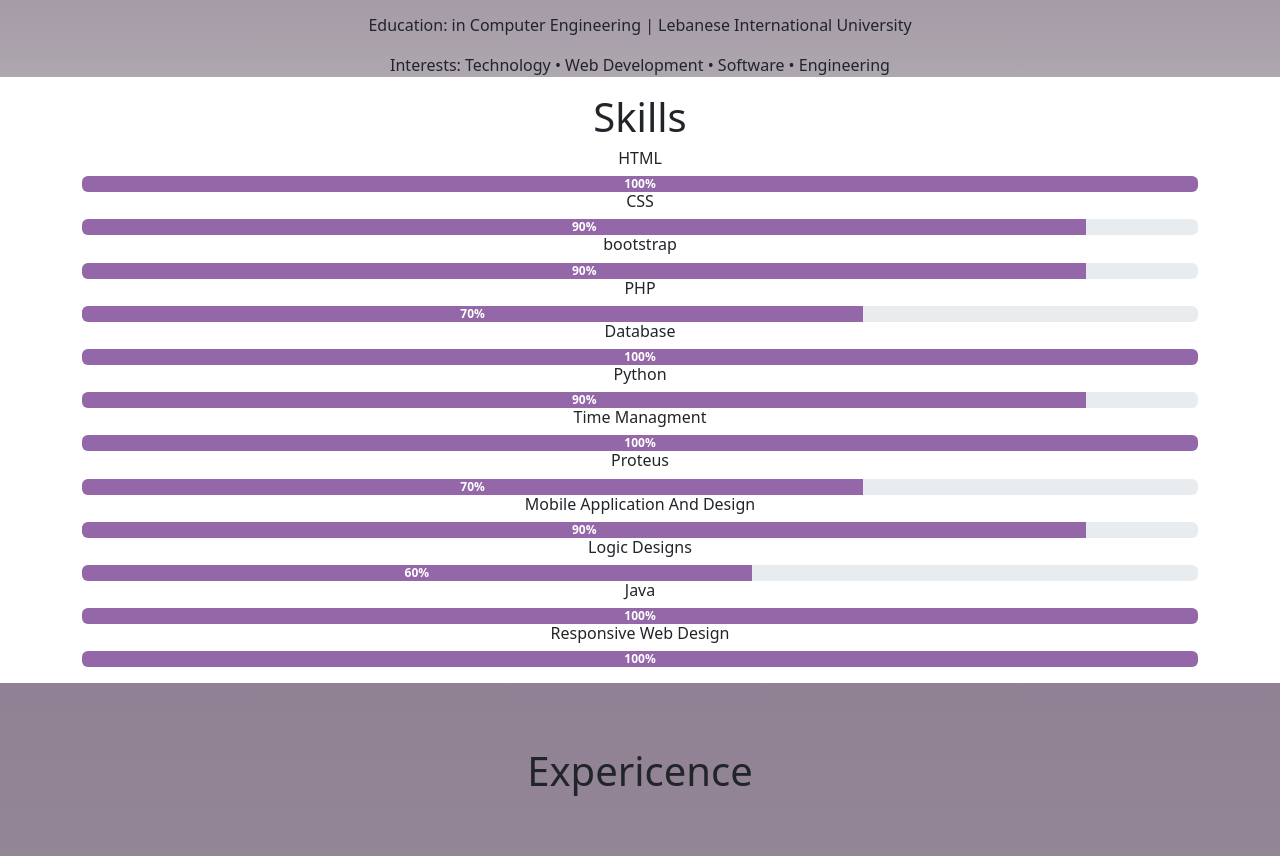
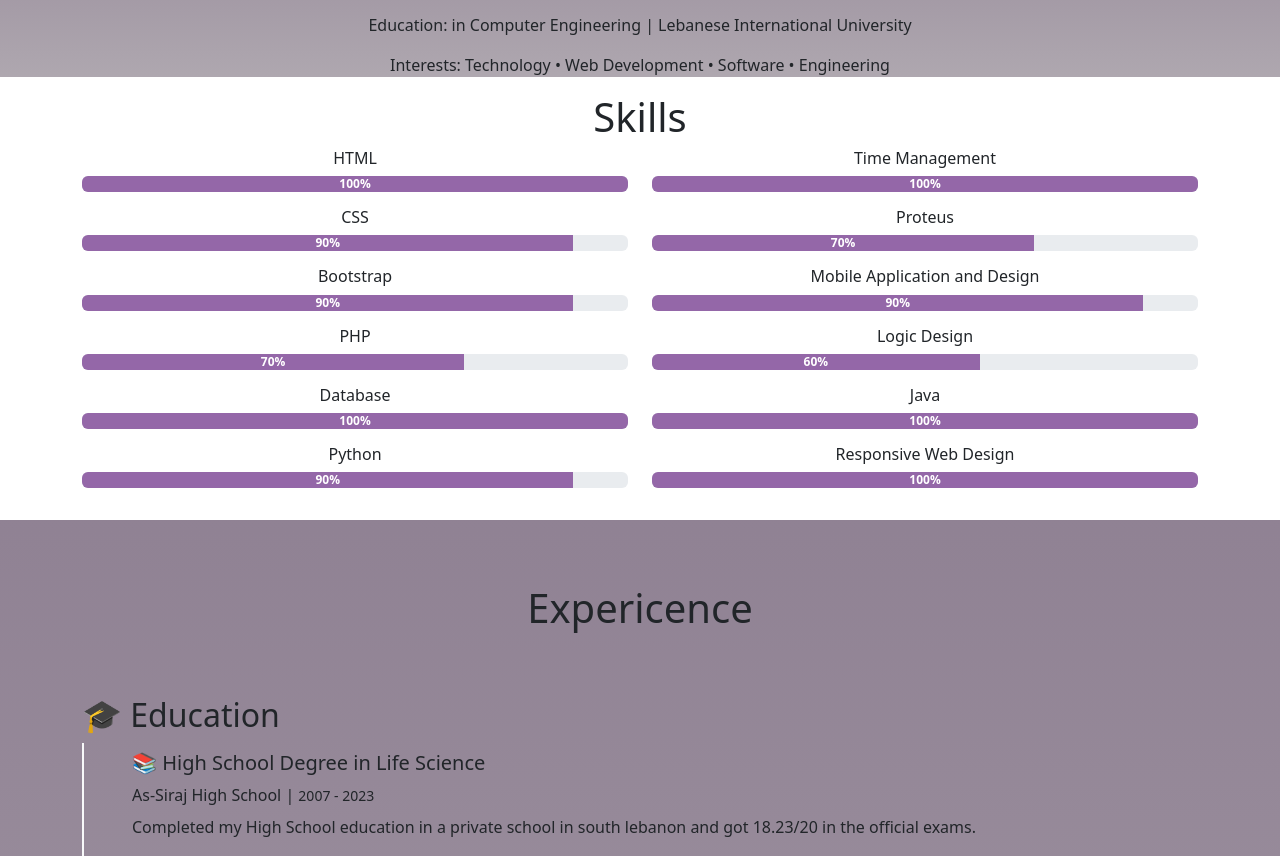
Before and after one commit to Nour-Haidar/Projects, a plain HTML site: page index.html in a window 1280 px wide. Shown: the part 971-1827 px from the top of the page. Drawn offline with Linux system fonts and the light colour scheme.

Commit message:
Update portfolio website

```diff
--- a/index.html
+++ b/index.html
@@ -78,60 +78,86 @@
 
         </div>
     </section>
-    <section class="skills-section align-items-center">
-        <div class="container mt-3 text-lg text-center">
-            <h1>Skills</h1>
-            <h6>HTML</h6>
-            <div class="progress">
-                <div class="progress-bar fw-bold" style="width:100%">100%</div>
-            </div>
-            <h6>CSS</h6>
-            <div class="progress">
-                <div class="progress-bar fw-bold" style="width:90%">90%</div>
-            </div>
-            <h6>bootstrap</h6>
-            <div class="progress">
-                <div class="progress-bar fw-bold" style="width:90%">90%</div>
-            </div>
-            <h6>PHP</h6>
-            <div class="progress">
-                <div class="progress-bar fw-bold" style="width:70%">70%</div>
-            </div>
-            <h6>Database</h6>
-            <div class="progress">
-                <div class="progress-bar fw-bold" style="width:100%">100%</div>
-            </div>
-            <h6>Python</h6>
-            <div class="progress">
-                <div class="progress-bar fw-bold" style="width:90%">90%</div>
-            </div>
-            <h6>Time Managment</h6>
-            <div class="progress">
-                <div class="progress-bar fw-bold" style="width:100%">100%</div>
-            </div>
-            <h6>Proteus</h6>
-            <div class="progress">
-                <div class="progress-bar fw-bold" style="width:70%">70%</div>
-            </div>
-            <h6>Mobile Application And Design</h6>
-            <div class="progress">
-                <div class="progress-bar fw-bold" style="width:90%">90%</div>
-            </div>
-            <h6>Logic Designs</h6>
-            <div class="progress">
-                <div class="progress-bar fw-bold" style="width:60%">60%</div>
-            </div>
-            <h6>Java</h6>
-            <div class="progress">
-                <div class="progress-bar fw-bold" style="width:100%">100%</div>
-            </div>
-            <h6>Responsive Web Design</h6>
-            <div class="progress">
-                <div class="progress-bar fw-bold" style="width:100%">100%</div>
+   <section class="skills-section">
+    <div class="container mt-3 text-center">
+        <h1>Skills</h1>
+
+        <div class="row">
+
+            <!-- Left Column -->
+            <div class="col-md-6">
+
+                <h6>HTML</h6>
+                <div class="progress mb-3">
+                    <div class="progress-bar fw-bold" style="width:100%">100%</div>
+                </div>
+
+                <h6>CSS</h6>
+                <div class="progress mb-3">
+                    <div class="progress-bar fw-bold" style="width:90%">90%</div>
+                </div>
+
+                <h6>Bootstrap</h6>
+                <div class="progress mb-3">
+                    <div class="progress-bar fw-bold" style="width:90%">90%</div>
+                </div>
+
+                <h6>PHP</h6>
+                <div class="progress mb-3">
+                    <div class="progress-bar fw-bold" style="width:70%">70%</div>
+                </div>
+
+                <h6>Database</h6>
+                <div class="progress mb-3">
+                    <div class="progress-bar fw-bold" style="width:100%">100%</div>
+                </div>
+
+                <h6>Python</h6>
+                <div class="progress mb-3">
+                    <div class="progress-bar fw-bold" style="width:90%">90%</div>
+                </div>
+
             </div>
 
 
+            <!-- Right Column -->
+            <div class="col-md-6">
+
+                <h6>Time Management</h6>
+                <div class="progress mb-3">
+                    <div class="progress-bar fw-bold" style="width:100%">100%</div>
+                </div>
+
+                <h6>Proteus</h6>
+                <div class="progress mb-3">
+                    <div class="progress-bar fw-bold" style="width:70%">70%</div>
+                </div>
+
+                <h6>Mobile Application and Design</h6>
+                <div class="progress mb-3">
+                    <div class="progress-bar fw-bold" style="width:90%">90%</div>
+                </div>
+
+                <h6>Logic Design</h6>
+                <div class="progress mb-3">
+                    <div class="progress-bar fw-bold" style="width:60%">60%</div>
+                </div>
+
+                <h6>Java</h6>
+                <div class="progress mb-3">
+                    <div class="progress-bar fw-bold" style="width:100%">100%</div>
+                </div>
+
+                <h6>Responsive Web Design</h6>
+                <div class="progress mb-3">
+                    <div class="progress-bar fw-bold" style="width:100%">100%</div>
+                </div>
+
+            </div>
+
         </div>
+    </div>
+</section>
         <section class="py-5 about-section mt-3" id="resume">
             <div class="container mt-3">
                 <h1 class="title pb-3 mb-5 text-center">Expericence</h1>
```
